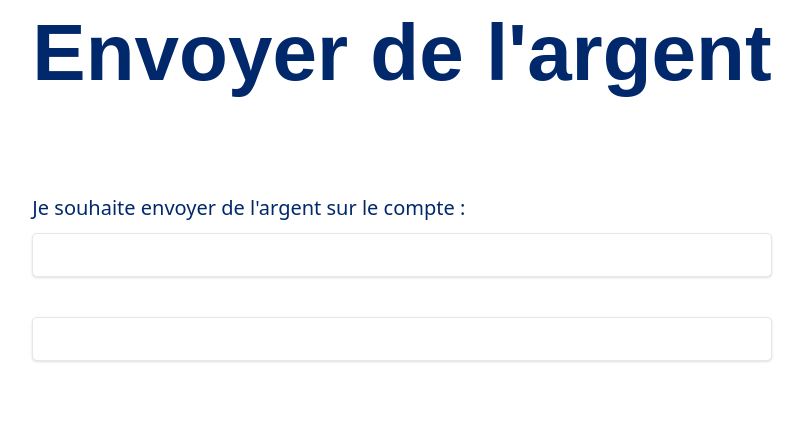
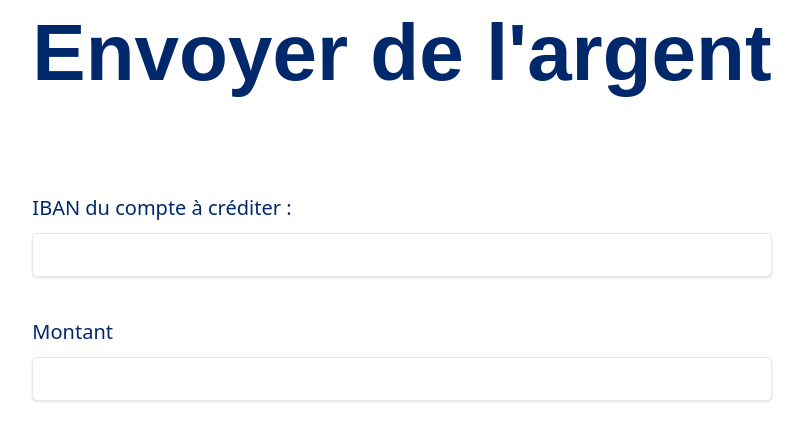
Before and after one commit to Lila-dev-alt/L-ydiot, a Symfony app: template templates/transaction/index.html.twig in a window 1280 px wide. Shown: the part 195-636 px from the top of the page, without its empty margins (238-1041 px from the left). Run offline with Twig, Linux system fonts and the light colour scheme; the template is opened without the code that fills it, so the values that code supplies are empty; form fields are guessed from the names that the template uses; some libraries are stand-ins or nearby versions; some web fonts are replaced.

Commit message:
[TRANSACTION] fix erreur si mauvais iban

```diff
--- a/src/Controller/TransactionController.php
+++ b/src/Controller/TransactionController.php
@@ -26,13 +26,16 @@ class TransactionController extends AbstractController
         if ($form->isSubmitted() && $form->isValid()) {
             if ($accountSingle-> getMoney() >= (float)$form->getData()["money"]){
                 $recipient = $doctrine->getRepository(Account::class)->findOneBy(['iban' => $form->getData()["recipient"]]);
+                if ($recipient == false ) {
+                    $error = "aucun compte trouvé : Le numero IBAN est incorrect";
+                } else {
                 $recipient->setMoney((float)$form->getData()["money"] + $recipient ->getMoney());
                 $accountSingle->setMoney(-(float)$form->getData()["money"] + $accountSingle ->getMoney());
                 $entityManager->persist($accountSingle);
                 $entityManager->persist($recipient);
                 $entityManager->flush();
                 return $this->redirectToRoute('accounts');
-            }
+            }}
             else{
                 $error = "Vous n'avez pas les fonds necessaires pour faire cette transaction";
             }
--- a/templates/accounts/single.html.twig
+++ b/templates/accounts/single.html.twig
@@ -6,8 +6,8 @@
     <section class="heading" style="margin: 1em auto; max-width: 800px;">
         <div class="wrapper-section mb-[4rem]" >
             <h1> Compte : {{ account.nomCompte }}</h1>
+             <bdi> Montant : {{ account.money }}<span class="devise">€</span></bdi>
             <span>IBAN : {{ account.iban }}</span>
-             <bdi> Montant : {{ account.money }}<span class="devise">€</span></bdi>
         </div>
     </section>
     <section class="single-accounts mb-[4rem]" style="margin: 1em auto; max-width: 800px;">
--- a/templates/transaction/index.html.twig
+++ b/templates/transaction/index.html.twig
@@ -20,8 +20,9 @@
             </form>#}
 
             {{ form_start(form) }}
-            <p class="mb-[10px]"> Je souhaite envoyer de l'argent sur le compte : </p>
+            <p class="mb-[10px]"> IBAN du compte à créditer : </p>
             {{ form_widget(form.recipient,  { 'attr': {'class': 'w-full px-3 py-2 text-sm leading-tight text-gray-700 border mb-[2rem] rounded shadow appearance-none focus:outline-none focus:shadow-outline'} }) }}
+            <p class="mb-[10px]"> Montant </p>
             {{ form_widget(form.money,  { 'attr': {'class': 'w-full px-3 py-2 text-sm leading-tight text-gray-700 border rounded shadow appearance-none focus:outline-none focus:shadow-outline'} }) }}
             {{ error }}
             <div class="text-xs text-red-500">{{ form_errors(form.money) }} </div>
```
